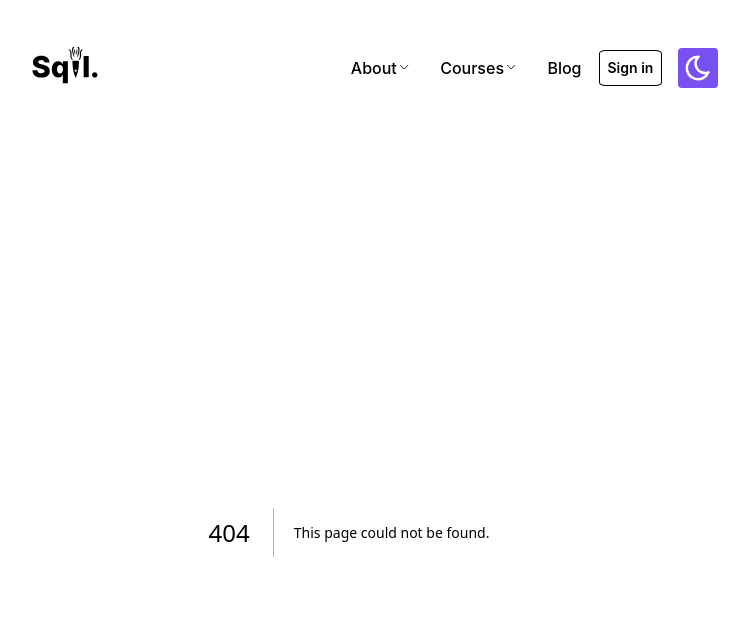
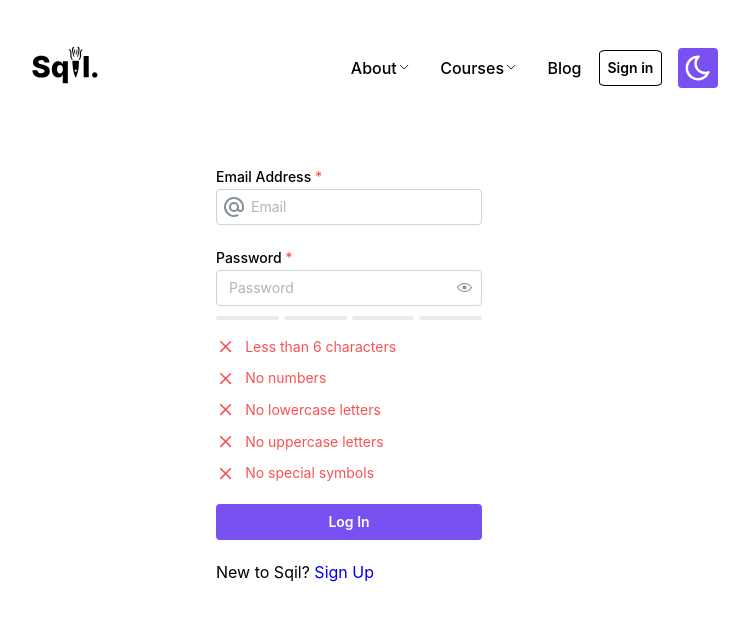
Before and after one commit to sqildev/sqil, a Next.js app: page /login in a window 1280 px wide. Before the commit this address had no page. Shown: the top 620 px of the page, without its empty margins (291-1040 px from the left). Built offline with nearby package versions, Linux system fonts and the light colour scheme.

Commit message:
Add login frontend

```diff
--- a/app/Shell/NavbarLinksGroup/NavbarLinksGroup.tsx
+++ b/app/Shell/NavbarLinksGroup/NavbarLinksGroup.tsx
@@ -75,7 +75,7 @@ export default function LinksGroup({
               size="1rem"
               stroke={1.5}
               style={{
-                transform: opened ? "rotate(90deg)" : "none"
+                transform: opened ? "rotate(90deg)" : "none",
               }}
             />
           )}
--- a/app/Shell/NavbarLinksGroup/navlinksgroup.module.css
+++ b/app/Shell/NavbarLinksGroup/navlinksgroup.module.css
@@ -26,7 +26,8 @@
   margin-left: rem(15);
   font-size: var(--mantine-font-size-sm);
   color: light-dark(var(--mantine-color-black), var(--mantine-color-white));
-  border-left: 1px solid light-dark(var(--mantine-color-black), var(--mantine-color-white));
+  border-left: 1px solid
+    light-dark(var(--mantine-color-black), var(--mantine-color-white));
 
   @mixin hover {
     background-color: light-dark(
--- a/app/Shell/Shell.tsx
+++ b/app/Shell/Shell.tsx
@@ -1,18 +1,16 @@
 import {
   ActionIcon,
   AppShell,
-  Box,
   Burger,
   Button,
   Center,
   Container,
   Group,
   Menu,
-  Title,
+  ScrollArea,
+  Stack,
   UnstyledButton,
   useMantineColorScheme,
-  rem,
-  ScrollArea,
 } from "@mantine/core";
 import { useDisclosure } from "@mantine/hooks";
 import {
@@ -174,7 +172,11 @@ export default function Shell({ children }: { children?: ReactNode }) {
         </Group>
       </AppShell.Navbar>
 
-      <AppShell.Main mt="xl">{children}</AppShell.Main>
+      <AppShell.Main mt="xl">
+        <Group justify="center" mt="xl">
+          <Stack>{children}</Stack>
+        </Group>
+      </AppShell.Main>
     </AppShell>
   );
 }
--- a/app/home/index.tsx
+++ b/app/home/index.tsx
@@ -1,13 +1,13 @@
 import React from "react";
-import { Group, Title, Image } from "@mantine/core";
+import { Title } from "@mantine/core";
 import classes from "./home.module.css";
 
 export default function HomePage() {
   return (
-    <Group justify="space-around">
+    <>
       <Title p="xl" className={classes.bigText}>
         A new framework for course design.
       </Title>
-    </Group>
+    </>
   );
 }
--- /dev/null
+++ b/app/login/page.tsx
@@ -0,0 +1,122 @@
+"use client";
+import {
+  Autocomplete,
+  Box,
+  Button,
+  Group,
+  PasswordInput,
+  Progress,
+  Stack,
+  rem,
+  Text
+} from "@mantine/core";
+import { useForm } from "@mantine/form";
+import { IconAt, IconX } from "@tabler/icons-react";
+import React from "react";
+import classes from "./login.module.css";
+import Link from "next/link";
+
+const requirements = [
+  { re: /^.{6,}$/, label: "Less than 6 characters" },
+  { re: /[0-9]/, label: "No numbers" },
+  { re: /[a-z]/, label: "No lowercase letters" },
+  { re: /[A-Z]/, label: "No uppercase letters" },
+  { re: /[$&+,:;=?@#|"<>.^*()%!-]/, label: "No special symbols" },
+];
+
+interface Data {
+  email: string;
+  password: string;
+}
+
+function getStrength(password: string) {
+  let multiplier = password.length > 5 ? 0 : 1;
+
+  requirements.forEach((requirement) => {
+    if (!requirement.re.test(password)) {
+      multiplier += 1;
+    }
+  });
+
+  return Math.max(100 - (100 / (requirements.length + 1)) * multiplier, 0);
+}
+
+export default function Login() {
+  const data = useForm<Data>({
+    initialValues: { email: "", password: "" },
+    validate: {
+      email: (value) => (/^\S+@\S+$/.test(value) ? null : 'Invalid email'),
+      password: (value) => (requirements.every(({ re }) => re.test(value)) ? null : "Invalid password")
+    }
+  });
+  const strength = getStrength(data.values.password);
+  const emailSuggestions =
+    data.values.email.length > 0 && !data.values.email.includes("@")
+      ? ["gmail.com", "outlook.com", "yahoo.com"].map(
+        (provider) => `${data.values.email}@${provider}`,
+      )
+      : [];
+
+  const bars = Array(4)
+    .fill(0)
+    .map((_, index) => (
+      <Progress
+        value={
+          data.values.password.length > 0 && index === 0
+            ? 100
+            : strength >= ((index + 1) / 4) * 100
+              ? 100
+              : 0
+        }
+        color={strength > 80 ? "teal" : strength > 50 ? "yellow" : "red"}
+        key={index}
+        size={4}
+      />
+    ));
+
+  const checks = requirements.map(({ re, label }, index) => {
+    return (
+      <Group
+        mt="xs"
+        c="red"
+        fz="sm"
+        gap={rem(3)}
+        display={re.test(data.values.password) ? "none" : "flex"}
+        key={index}
+      >
+        <IconX size="1.2rem" />
+        <Box ml={7}>{label}</Box>
+      </Group>
+    );
+  });
+
+  return (
+    <form>
+      <Stack gap="lg">
+        <Autocomplete
+          required
+          label="Email Address"
+          placeholder="Email"
+          leftSection={<IconAt />}
+          leftSectionPointerEvents="none"
+          data={emailSuggestions}
+          {...data.getInputProps("email")}
+        />
+        <div>
+          <PasswordInput
+            required
+            placeholder="Password"
+            label="Password"
+            {...data.getInputProps("password")}
+          />
+          <Group gap={5} grow mt="xs" mb="md">
+            {bars}
+          </Group>
+          {checks}
+        </div>
+        <Button type="submit" w="100%">Log In</Button>
+        <Text>New to Sqil? <Link href="/signup" style={{ textDecoration: "none" }}>Sign Up</Link></Text>
+      </Stack>
+    </form>
+  );
+}
--- a/package.json
+++ b/package.json
@@ -10,12 +10,13 @@
   },
   "dependencies": {
     "@mantine/core": "^7.0.0-alpha.0",
+    "@mantine/form": "^6.0.19",
     "@mantine/hooks": "^7.0.0-alpha.0",
     "@tabler/icons-react": "^2.30.0",
     "next": "13.4.4",
+    "node": "16.20.1",
     "react": "18.2.0",
-    "react-dom": "18.2.0",
-    "node": "16.20.1"
+    "react-dom": "18.2.0"
   },
   "devDependencies": {
     "@types/node": "20.2.5",
```
Also changed, not shown: 1 other file (tests, documents, lock files or other folders).
